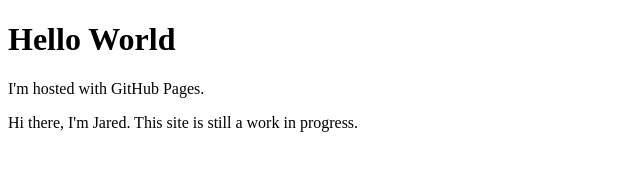
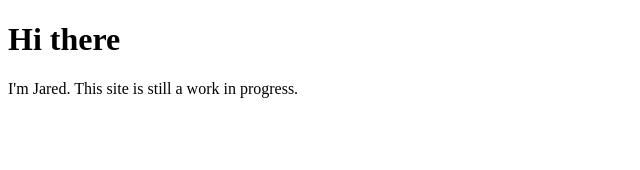
Before and after one commit to jared2183/jared2183.github.io, a plain HTML site: page index.html in a window 1280 px wide. Shown: the whole page, without its empty margins (0-640 px from the left). Drawn offline with Linux system fonts and the light colour scheme.

Commit message:
Updated text

```diff
--- a/index.html
+++ b/index.html
@@ -1,8 +1,7 @@
 <!DOCTYPE html>
 <html>
 <body>
-<h1>Hello World</h1>
-<p>I'm hosted with GitHub Pages.</p>
-<p>Hi there, I'm Jared. This site is still a work in progress.</p>
+<h1>Hi there</h1>
+<p>I'm Jared. This site is still a work in progress.</p>
 </body>
 </html>
```
